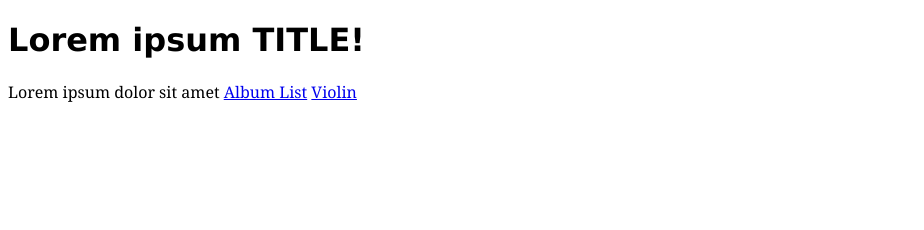
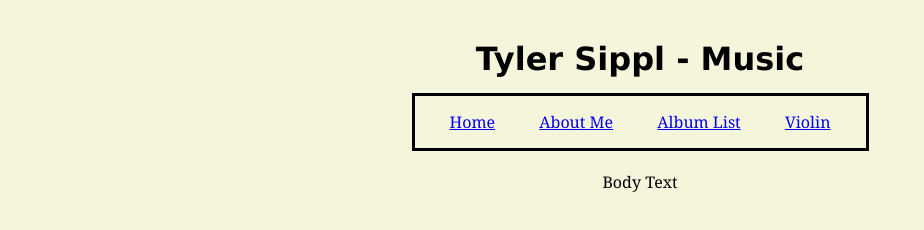
Before and after one commit to tjs808/tjs808.github.io, a plain HTML site: page music/music.html in a window 1280 px wide. Shown: the whole page, without its empty margins (0-924 px from the left). Drawn offline with Linux system fonts and the light colour scheme.

Commit message:
update for navs

```diff
--- a/music/music.html
+++ b/music/music.html
@@ -15,16 +15,19 @@
     <!--- Code above this line will not be displayed on the browser -->
     <body>
         <header>
-            <h1>
-                Lorem ipsum TITLE!
-            </h1>
+            <h1>Tyler Sippl - Music</h1>
+            <nav>
+                <ul>
+                    <li> <a href="../index.html">Home</a></li>
+                    <li><a href="../about/about.html">About Me</a></li>
+                    <li><a href="../music/albumlist/albumlist.html">Album List</a></li>
+                    <li><a href="../music/violin/violin.html">Violin</a></li>
+
+                </ul>
+            </nav>
         </header>
         <p>
-            Lorem ipsum dolor sit amet
-
-            <a href="albumlist/albumlist.html"> Album List</a>
-
-            <a href="violin/violin.html"> Violin</a>
+            Body Text
         </p>
     </body>
 </html>
--- a/stylesheet.css
+++ b/stylesheet.css
@@ -1,5 +1,9 @@
 * {
     font-family:Georgia, 'Verdana', Times, serif;
+    text-align:center;
+    padding:5px;
+    margin:5px;
+    background-color:beige;
 }
 
 
@@ -11,3 +15,14 @@ p {
 h1 {
     font-family:Verdana, sans-serif;
 }
+
+li{
+    display:inline;
+}
+
+nav{
+    border-style: solid;
+    border-color: 000000;
+    width:fit-content;
+    display: inline-block;
+}
```
Also changed, not shown: about/about.html (+12 -0 lines), index.html (+14 -2 lines), music/albumlist/albumlist.html (+12 -0 lines), music/violin/violin.html (+12 -0 lines).
